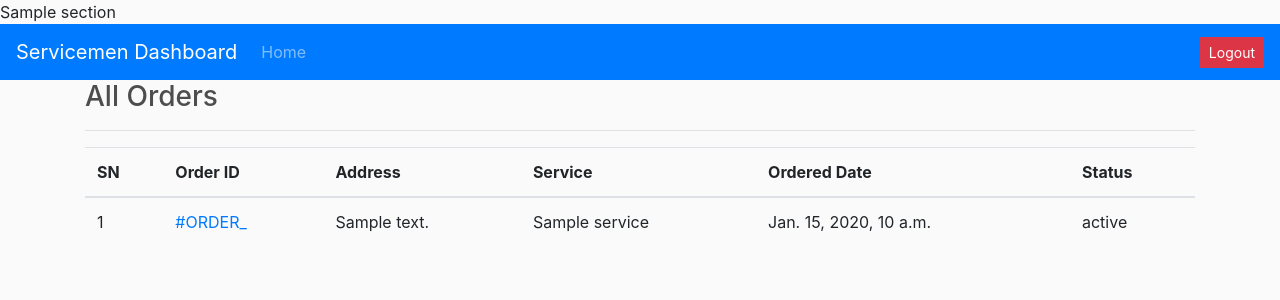
After one commit to rdiptan/On-Demand-Home-Service-WebApp-Django, a Django app: template servicemen/templates/servicemen/servicemenorderlist.html in a window 1280 px wide. The commit adds this page. Shown: the top 300 px of the page. Run offline with Django 3.2, Linux system fonts and the light colour scheme; the template is opened without the code that fills it: most values are stand-ins (such as "Sample title", 1, 10 or a date in 2020); some libraries are stand-ins or nearby versions.

Commit message:
Service Men

```diff
--- a/order/urls.py
+++ b/order/urls.py
@@ -5,8 +5,5 @@ urlpatterns = [
     path('', views.order, name="order"),
     path('orderview/<int:id>/', views.order_view, name="orderview"),
     path('checkout/', views.checkout, name="checkout"),
-    path('servicemen-order/', views.ServicemenOrderListView.as_view(), name="servicemen_order"),
-    path('servicemen-order-detail/<int:pk>/', views.ServicemenOrderDetailView.as_view(), name="servicemen_order_detail"),
-    path('servicemen-order-status/<int:pk>/', views.ServicemenOrderStatuChangeView.as_view(), name="servicemen_orderstatus_change"),
 
 ]
--- a/service/urls.py
+++ b/service/urls.py
@@ -3,7 +3,7 @@ from . import views
 
 urlpatterns = [
     path('', views.service, name="service"),
-    path('<slug:service_slug>/', views.view_service, name="serviceview"),
+    path('viewservice/<slug:service_slug>/', views.view_service, name="serviceview"),
     path('addservice', views.add_service, name="addservice"),
     path('postservice', views.post_service, name="postservice"),
     path('getservice', views.get_service, name="getservice"),
--- /dev/null
+++ b/servicemen/templates/servicemen/layout-servicemen.html
@@ -0,0 +1,25 @@
+<!DOCTYPE html>
+{% load static %}
+<html lang="en">
+<head>
+    <meta charset="UTF-8">
+    {% block title %}
+    {{section.title}}
+    {% endblock %}
+    <link rel="stylesheet" href="https://cdn.jsdelivr.net/npm/bootstrap@4.6.0/dist/css/bootstrap.min.css" integrity="sha384-B0vP5xmATw1+K9KRQjQERJvTumQW0nPEzvF6L/Z6nronJ3oUOFUFpCjEUQouq2+l" crossorigin="anonymous">
+    <link rel="stylesheet" type="text/css" href="{% static 'css/style.css' %}"/>
+    <link rel="stylesheet" href="https://pro.fontawesome.com/releases/v5.10.0/css/all.css" integrity="sha384-AYmEC3Yw5cVb3ZcuHtOA93w35dYTsvhLPVnYs9eStHfGJvOvKxVfELGroGkvsg+p" crossorigin="anonymous"/>
+</head>
+<body>
+{% include 'servicemen/navbar-servicemen.html' %}
+<div class="main">
+    {% block content %}
+    {% endblock %}
+</div>
+
+<script src="https://code.jquery.com/jquery-3.5.1.slim.min.js" integrity="sha384-DfXdz2htPH0lsSSs5nCTpuj/zy4C+OGpamoFVy38MVBnE+IbbVYUew+OrCXaRkfj" crossorigin="anonymous"></script>
+<script src="https://cdn.jsdelivr.net/npm/popper.js@1.16.1/dist/umd/popper.min.js" integrity="sha384-9/reFTGAW83EW2RDu2S0VKaIzap3H66lZH81PoYlFhbGU+6BZp6G7niu735Sk7lN" crossorigin="anonymous"></script>
+<script src="https://cdn.jsdelivr.net/npm/bootstrap@4.6.0/dist/js/bootstrap.min.js" integrity="sha384-+YQ4JLhjyBLPDQt//I+STsc9iw4uQqACwlvpslubQzn4u2UU2UFM80nGisd026JF" crossorigin="anonymous"></script>
+
+</body>
+</html>
--- /dev/null
+++ b/servicemen/templates/servicemen/navbar-servicemen.html
@@ -0,0 +1,19 @@
+<nav class="navbar navbar-expand-lg navbar-dark bg-primary d-flex">
+    <a class="navbar-brand" href="#">Servicemen Dashboard</a>
+    <button class="navbar-toggler" type="button" data-toggle="collapse" data-target="#navbarNav"
+            aria-controls="navbarNav" aria-expanded="false" aria-label="Toggle navigation">
+        <span class="navbar-toggler-icon"></span>
+    </button>
+    <div class="collapse navbar-collapse d-flex align-items-center justify-content-between" id="navbarNav">
+        <ul class="navbar-nav">
+            <li class="nav-item {{activate_product}}">
+                <a class="nav-link" href="/admin-dashboard">Home<span class="sr-only">Home(current)</span></a>
+            </li>
+        </ul>
+        <ul class="navbar-nav">
+            <li class="nav-item">
+                <a class="btn btn-danger btn-sm mx-2 d-flex mr-auto" href="{% url 'logout' %}">Logout</a>
+            </li>
+        </ul>
+    </div>
+</nav>
--- a/order/templates/order/servicemenorderdetail.html
+++ b/servicemen/templates/servicemen/servicemenorderdetail.html
@@ -1,4 +1,4 @@
-{% extends 'index.html' %}
+{% extends 'servicemen/layout-servicemen.html' %}
 {% load static %}
 
 
--- a/order/templates/order/servicemenorderlist.html
+++ b/servicemen/templates/servicemen/servicemenorderlist.html
@@ -1,4 +1,4 @@
-{% extends 'index.html' %}
+{% extends 'servicemen/layout-servicemen.html' %}
 {% load static %}
 
 
--- a/servicemen/urls.py
+++ b/servicemen/urls.py
@@ -2,5 +2,7 @@ from django.urls import path
 from . import views
 
 urlpatterns = [
-
+    path('servicemen-order/', views.ServicemenOrderListView.as_view(), name="servicemen_order"),
+    path('servicemen-order-detail/<int:pk>/', views.ServicemenOrderDetailView.as_view(), name="servicemen_order_detail"),
+    path('servicemen-order-status/<int:pk>/', views.ServicemenOrderStatuChangeView.as_view(), name="servicemen_orderstatus_change"),
 ]
```
Also changed, not shown: order/views.py (+0 -33 lines), servicemen/views.py (+38 -1 lines), db.sqlite3.
